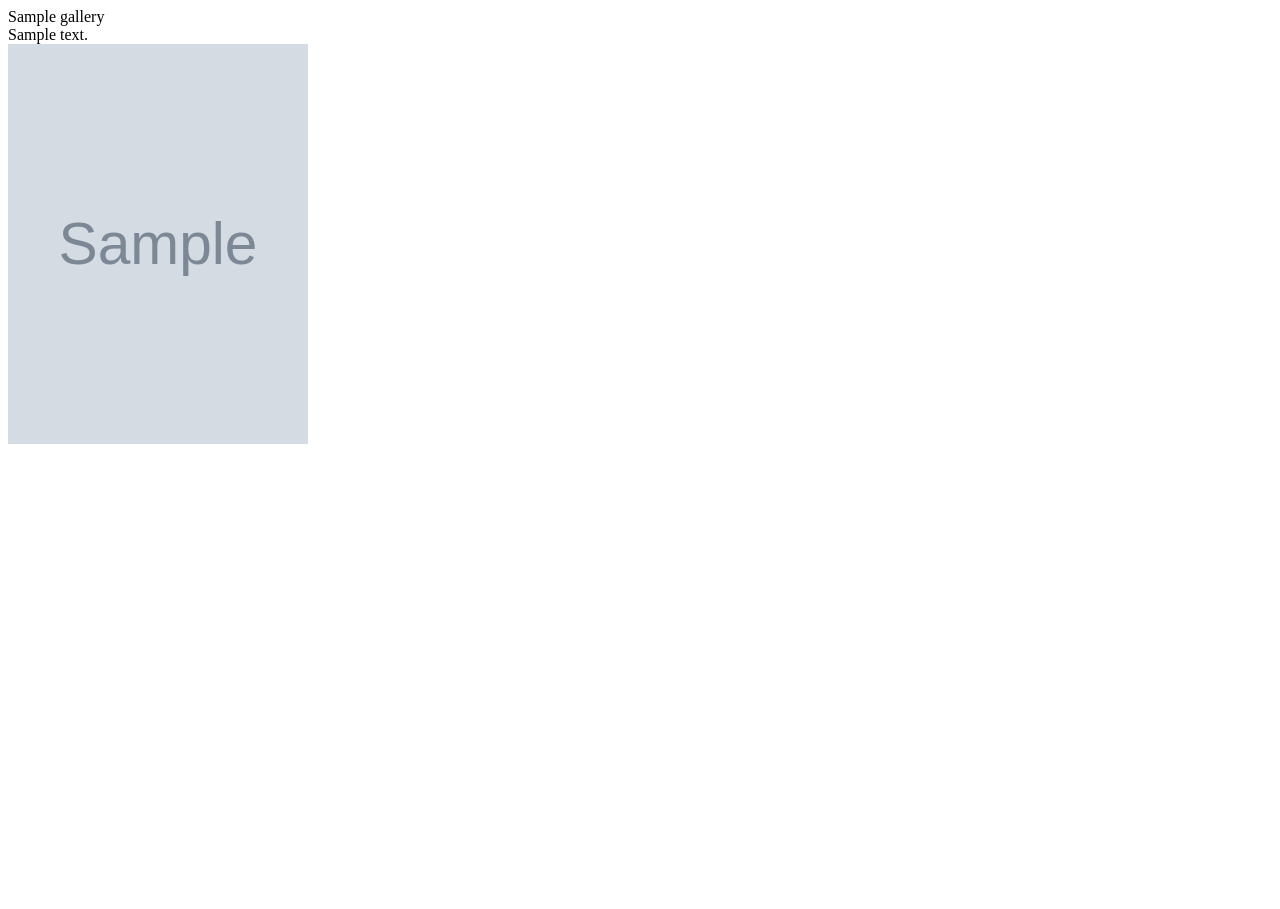
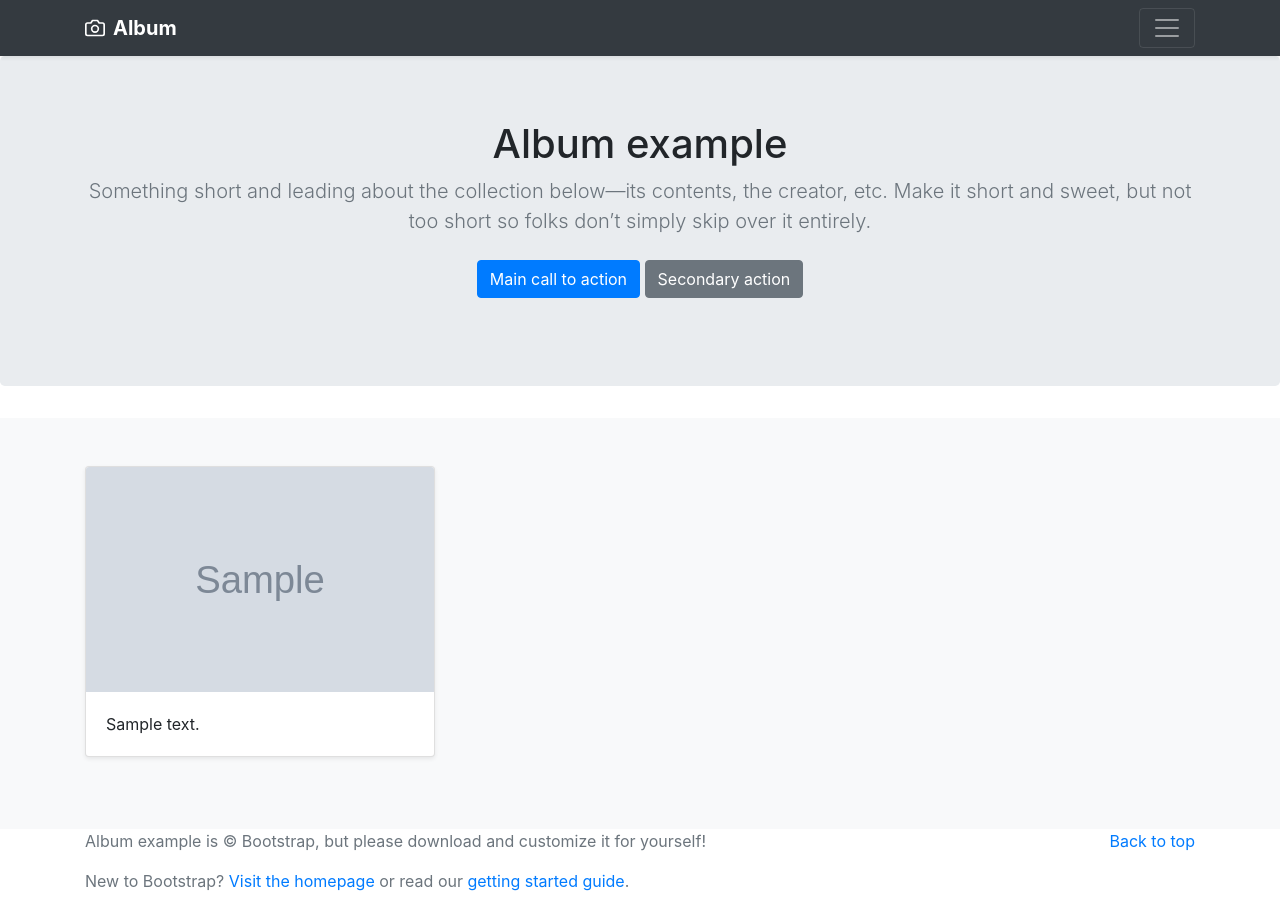
Before and after one commit to kumzh/portfolio, a Django app: page / in a window 1280 px wide. Before the commit the page ends 444 px from the top, so only its background shows below. Run offline with Django 3.2, Linux system fonts and the light colour scheme; tables that the repository leaves empty hold one stand-in row (values such as "Sample post"); grey boxes marked "Sample" are stand-in pictures; some libraries are stand-ins or nearby versions.

Commit message:
美化主页

```diff
--- a/template/home.html
+++ b/template/home.html
@@ -1,17 +1,122 @@
-<!DOCTYPE html>
+<!--<!DOCTYPE html>-->
+<!--<html lang="en">-->
+<!--<head>-->
+    <!--<meta charset="UTF-8">-->
+    <!--<title>个人主页</title>-->
+<!--</head>-->
+<!--<body>-->
+<!--{% for i in gallerys.all%}-->
+<!--{{i.title}}-->
+<!--<br>-->
+<!--{{i.description}}-->
+<!--<br>-->
+<!--<img src="{{i.image.url}}" alt="" height="400" width="300">-->
+<!--<br><br>-->
+<!--{%endfor%}-->
+<!--</body>-->
+<!--</html>-->
+
+
+<!doctype html>
 <html lang="en">
   <head>
-    <meta charset="UTF-8">
-    <title>个人主页</title>
+    <meta charset="utf-8">
+    <meta name="viewport" content="width=device-width, initial-scale=1, shrink-to-fit=no">
+    <meta name="description" content="">
+    <meta name="author" content="Mark Otto, Jacob Thornton, and Bootstrap contributors">
+    <meta name="generator" content="Jekyll v3.8.5">
+    <title>Album example · Bootstrap</title>
+
+    <link rel="canonical" href="https://getbootstrap.com/docs/4.3/examples/album/">
+
+    <!-- Bootstrap core CSS -->
+<!--<link href="/docs/4.3/dist/css/bootstrap.min.css" rel="stylesheet" integrity="sha384-ggOyR0iXCbMQv3Xipma34MD+dH/1fQ784/j6cY/iJTQUOhcWr7x9JvoRxT2MZw1T" crossorigin="anonymous">-->
+    <link rel="stylesheet" href="https://stackpath.bootstrapcdn.com/bootstrap/4.3.1/css/bootstrap.min.css" integrity="sha384-ggOyR0iXCbMQv3Xipma34MD+dH/1fQ784/j6cY/iJTQUOhcWr7x9JvoRxT2MZw1T" crossorigin="anonymous">
+
+
+    <!-- Custom styles for this template -->
+    <link href="album.css" rel="stylesheet">
   </head>
   <body>
+    <header>
+  <div class="collapse bg-dark" id="navbarHeader">
+    <div class="container">
+      <div class="row">
+        <div class="col-sm-8 col-md-7 py-4">
+          <h4 class="text-white">About</h4>
+          <p class="text-muted">Add some information about the album below, the author, or any other background context. Make it a few sentences long so folks can pick up some informative tidbits. Then, link them off to some social networking sites or contact information.</p>
+        </div>
+        <div class="col-sm-4 offset-md-1 py-4">
+          <h4 class="text-white">Contact</h4>
+          <ul class="list-unstyled">
+            <li><a href="#" class="text-white">Follow on Twitter</a></li>
+            <li><a href="#" class="text-white">Like on Facebook</a></li>
+            <li><a href="#" class="text-white">Email me</a></li>
+          </ul>
+        </div>
+      </div>
+    </div>
+  </div>
+  <div class="navbar navbar-dark bg-dark shadow-sm">
+    <div class="container d-flex justify-content-between">
+      <a href="#" class="navbar-brand d-flex align-items-center">
+        <svg xmlns="http://www.w3.org/2000/svg" width="20" height="20" fill="none" stroke="currentColor" stroke-linecap="round" stroke-linejoin="round" stroke-width="2" aria-hidden="true" class="mr-2" viewBox="0 0 24 24" focusable="false"><path d="M23 19a2 2 0 0 1-2 2H3a2 2 0 0 1-2-2V8a2 2 0 0 1 2-2h4l2-3h6l2 3h4a2 2 0 0 1 2 2z"/><circle cx="12" cy="13" r="4"/></svg>
+        <strong>Album</strong>
+      </a>
+      <button class="navbar-toggler" type="button" data-toggle="collapse" data-target="#navbarHeader" aria-controls="navbarHeader" aria-expanded="false" aria-label="Toggle navigation">
+        <span class="navbar-toggler-icon"></span>
+      </button>
+    </div>
+  </div>
+</header>
+
+<main role="main">
+
+  <section class="jumbotron text-center">
+    <div class="container">
+      <h1 class="jumbotron-heading">Album example</h1>
+      <p class="lead text-muted">Something short and leading about the collection below—its contents, the creator, etc. Make it short and sweet, but not too short so folks don’t simply skip over it entirely.</p>
+      <p>
+        <a href="#" class="btn btn-primary my-2">Main call to action</a>
+        <a href="#" class="btn btn-secondary my-2">Secondary action</a>
+      </p>
+    </div>
+  </section>
+
+  <div class="album py-5 bg-light">
+    <div class="container">
+
+      <div class="row">
           {% for i in gallerys.all%}
-{{i.title}}
-<br>
+        <div class="col-md-4">
+          <div class="card mb-4 shadow-sm">
+            <img class="bd-placeholder-img card-img-top" src="{{i.image.url}}" alt="" height="225" width=100%>
+            <rect width="100%" height="100%" fill="#55595c"/>
+            <div class="card-body">
+              <p class="card-text">
                   {{i.description}}
-<br>
-<img src="{{i.image.url}}" alt="" height="400" width="300">
-<br><br>
+              </p>
+            </div>
+          </div>
+        </div>
           {%endfor%}
+      </div>
+    </div>
+  </div>
+
+</main>
+
+<footer class="text-muted">
+  <div class="container">
+    <p class="float-right">
+      <a href="#">Back to top</a>
+    </p>
+    <p>Album example is &copy; Bootstrap, but please download and customize it for yourself!</p>
+    <p>New to Bootstrap? <a href="https://getbootstrap.com/">Visit the homepage</a> or read our <a href="/docs/4.3/getting-started/introduction/">getting started guide</a>.</p>
+  </div>
+</footer>
+    <script src="https://code.jquery.com/jquery-3.3.1.slim.min.js" integrity="sha384-q8i/X+965DzO0rT7abK41JStQIAqVgRVzpbzo5smXKp4YfRvH+8abtTE1Pi6jizo" crossorigin="anonymous"></script>
+    <script src="https://cdnjs.cloudflare.com/ajax/libs/popper.js/1.14.7/umd/popper.min.js" integrity="sha384-UO2eT0CpHqdSJQ6hJty5KVphtPhzWj9WO1clHTMGa3JDZwrnQq4sF86dIHNDz0W1" crossorigin="anonymous"></script>
+    <script src="https://stackpath.bootstrapcdn.com/bootstrap/4.3.1/js/bootstrap.min.js" integrity="sha384-JjSmVgyd0p3pXB1rRibZUAYoIIy6OrQ6VrjIEaFf/nJGzIxFDsf4x0xIM+B07jRM" crossorigin="anonymous"></script>
   </body>
 </html>
```
Also changed, not shown: image/微信图片_20180926114632.jpg (deleted). Lines whose indentation alone changed are shown as unchanged.
